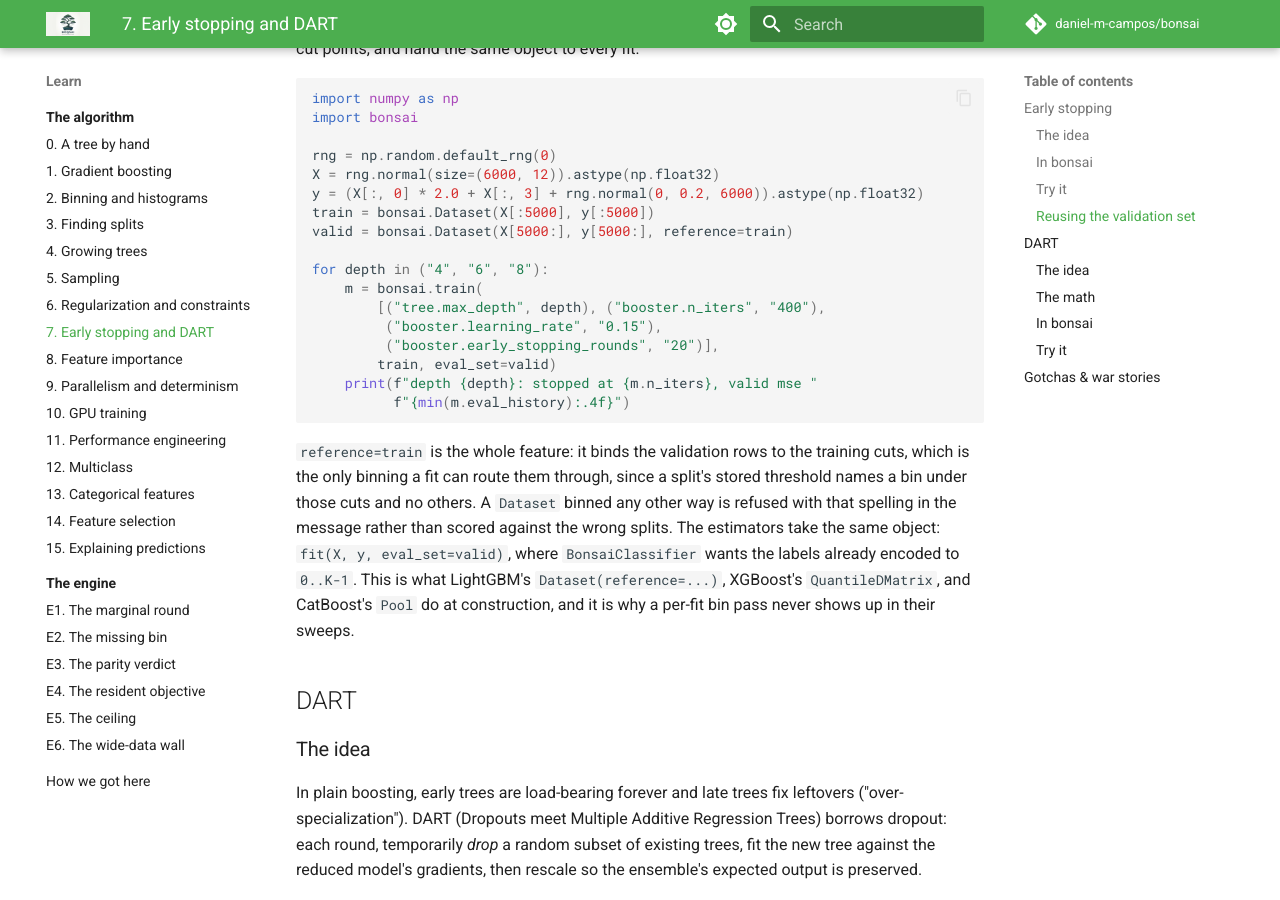
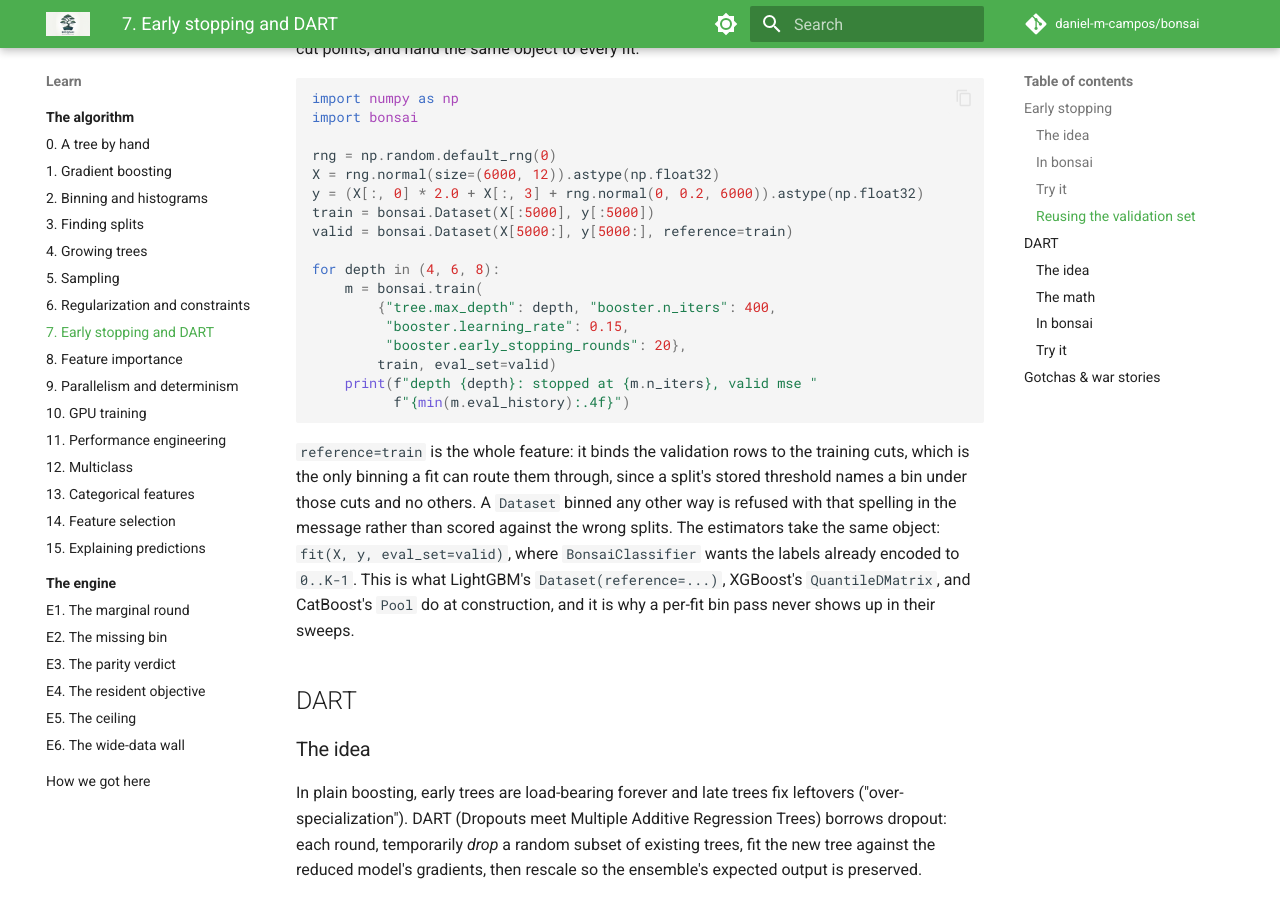
Before and after one commit to daniel-m-campos/bonsai, an MkDocs documentation site: the page built from docs/guide/7-early-stopping-and-dart.md, in a window 1280 px wide and 900 px high, scrolled down 1547 px. Built offline with MkDocs 1.6.1 and Material for MkDocs 9.7.7, drawn with Linux system fonts in a browser that asks for light colours; comment, search, counter and statistics services are not loaded.

```diff
--- a/docs/guide/7-early-stopping-and-dart.md
+++ b/docs/guide/7-early-stopping-and-dart.md
@@ -79,11 +79,11 @@ y = (X[:, 0] * 2.0 + X[:, 3] + rng.normal(0, 0.2, 6000)).astype(np.float32)
 train = bonsai.Dataset(X[:5000], y[:5000])
 valid = bonsai.Dataset(X[5000:], y[5000:], reference=train)
 
-for depth in ("4", "6", "8"):
+for depth in (4, 6, 8):
     m = bonsai.train(
-        [("tree.max_depth", depth), ("booster.n_iters", "400"),
-         ("booster.learning_rate", "0.15"),
-         ("booster.early_stopping_rounds", "20")],
+        {"tree.max_depth": depth, "booster.n_iters": 400,
+         "booster.learning_rate": 0.15,
+         "booster.early_stopping_rounds": 20},
         train, eval_set=valid)
     print(f"depth {depth}: stopped at {m.n_iters}, valid mse "
           f"{min(m.eval_history):.4f}")
```
Also changed, not shown: docs/use/parameters.md (+1 -1 lines), 1 other file.
